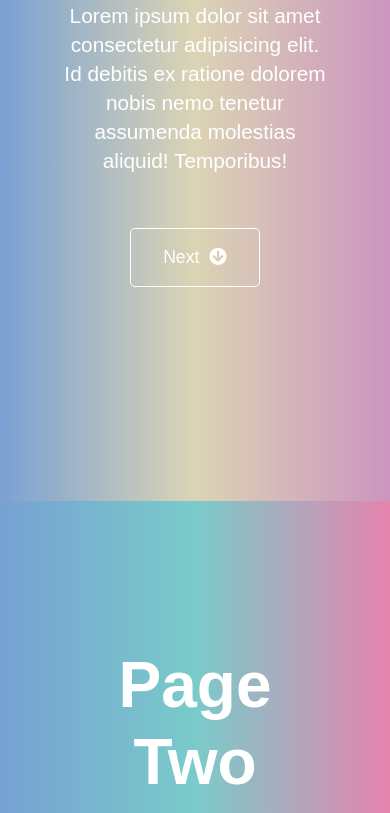
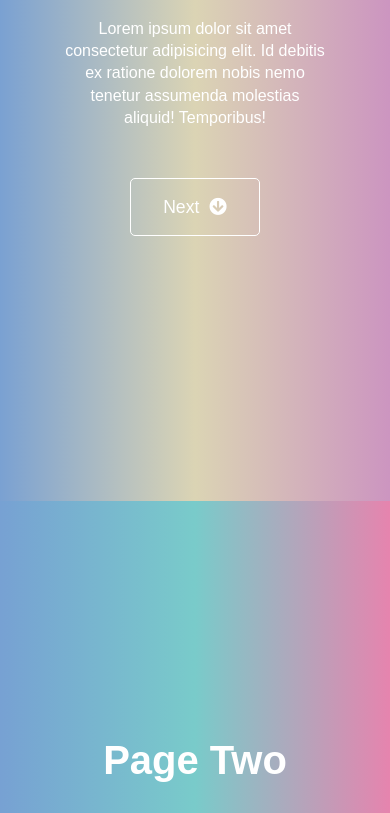
Before and after one commit to MarcLignarius/CSS.SlideWebsite, a plain HTML site: page index.html in a window 390 px wide. Shown: the part 343-1156 px from the top of the page. Drawn offline with nearby package versions, Linux system fonts and the light colour scheme.

Commit message:
add mobile styles

```diff
--- a/style.css
+++ b/style.css
@@ -113,3 +113,12 @@ i {
     transform: translateY(0);
   }
 }
+
+@media (max-width: 500px) {
+  .page h1 {
+    font-size: 2.5rem;
+  }
+  .page p {
+    font-size: 1rem;
+  }
+}
```
